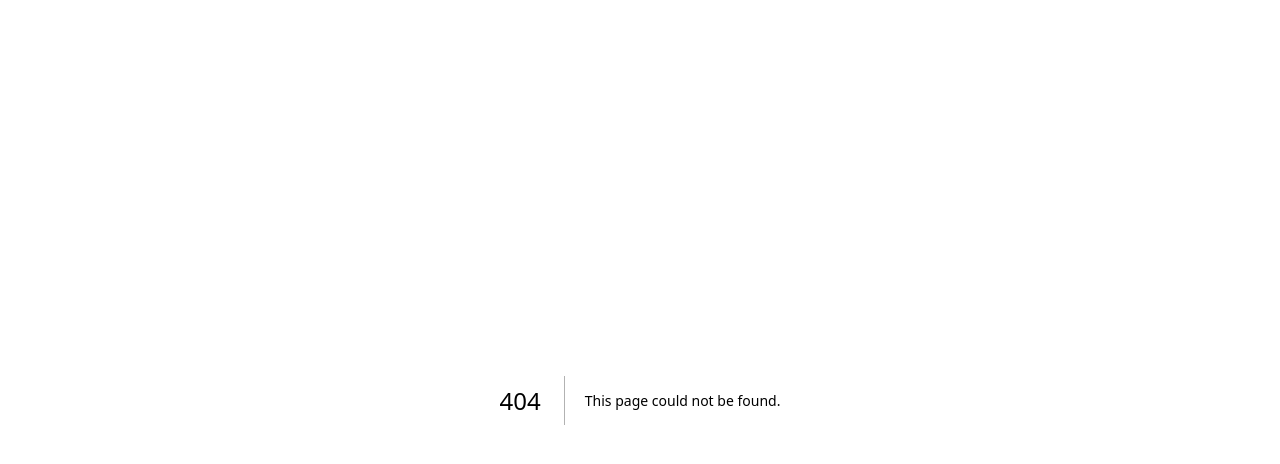
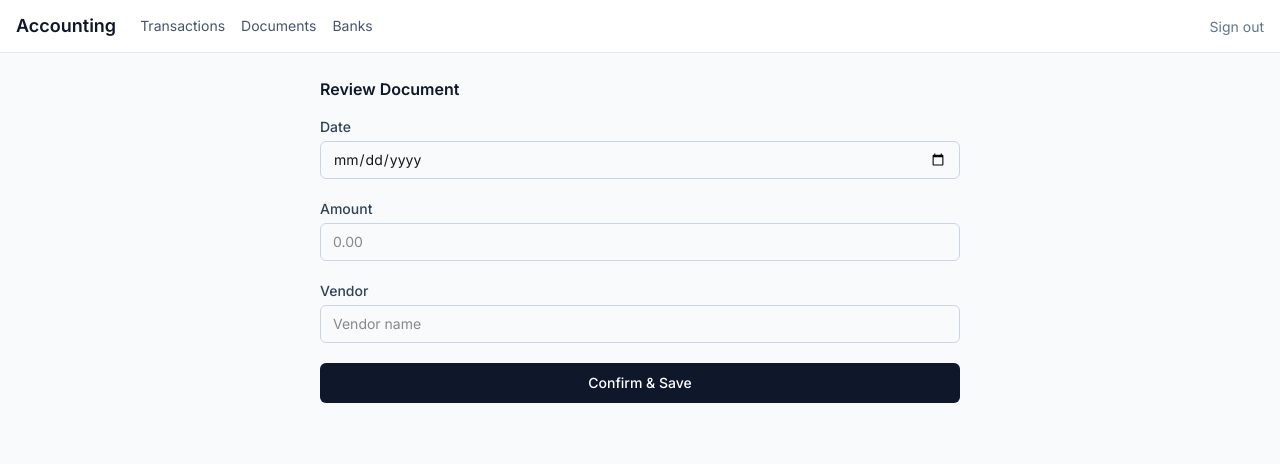
Before and after one commit to louisgarnier/accounting, a Next.js app in the folder frontend/: page /documents/1/review in a window 1280 px wide. Before the commit this address had no page. Shown: the top 464 px of the page. Built offline with nearby package versions, Linux system fonts and the light colour scheme.

Commit message:
[EPIC-5] feat: add OCR review and confirm screen

```diff
--- /dev/null
+++ b/frontend/app/(dashboard)/documents/[id]/review/page.tsx
@@ -0,0 +1,168 @@
+'use client'
+
+import { useState, useEffect } from 'react'
+import { useRouter, useParams } from 'next/navigation'
+import { createClient } from '@/lib/supabase/client'
+
+const LOW_CONFIDENCE = 0.7
+
+type FieldConf = { date: number; amount: number; vendor: number }
+
+function ConfidenceBadge({ confidence }: { confidence: number }) {
+  if (confidence >= LOW_CONFIDENCE) return null
+  return (
+    <span className="ml-2 text-xs px-1.5 py-0.5 rounded bg-amber-100 text-amber-700">
+      Low confidence — check this field
+    </span>
+  )
+}
+
+export default function ReviewPage() {
+  const router = useRouter()
+  const params = useParams()
+  const documentId = params.id as string
+
+  const [date, setDate] = useState('')
+  const [amount, setAmount] = useState('')
+  const [vendor, setVendor] = useState('')
+  const [fieldConf, setFieldConf] = useState<FieldConf>({ date: 1, amount: 1, vendor: 1 })
+  const [ocrStatus, setOcrStatus] = useState('')
+  const [loading, setLoading] = useState(true)
+  const [saving, setSaving] = useState(false)
+  const [error, setError] = useState('')
+
+  useEffect(() => {
+    const raw = sessionStorage.getItem(`ocr_${documentId}`)
+    if (raw) {
+      const data = JSON.parse(raw)
+      setDate(data.date || '')
+      setAmount(data.amount !== null ? String(data.amount) : '')
+      setVendor(data.vendor || '')
+      setFieldConf(data.field_confidence || { date: 1, amount: 1, vendor: 1 })
+      setOcrStatus(data.ocr_status || '')
+    }
+    setLoading(false)
+  }, [documentId])
+
+  async function handleConfirm(e: React.FormEvent) {
+    e.preventDefault()
+    setSaving(true)
+    setError('')
+
+    const supabase = createClient()
+    const { data: { session } } = await supabase.auth.getSession()
+
+    try {
+      const resp = await fetch(
+        `${process.env.NEXT_PUBLIC_BACKEND_URL}/api/documents/${documentId}/confirm`,
+        {
+          method: 'PATCH',
+          headers: {
+            'Content-Type': 'application/json',
+            Authorization: `Bearer ${session?.access_token}`,
+          },
+          body: JSON.stringify({
+            date: date || null,
+            amount: amount ? parseFloat(amount) : null,
+            vendor: vendor || null,
+            category_id: null,
+          }),
+        }
+      )
+
+      if (!resp.ok) {
+        setError('Failed to save. Please try again.')
+        return
+      }
+
+      sessionStorage.removeItem(`ocr_${documentId}`)
+      router.push('/documents?uploaded=1')
+    } catch {
+      setError('Failed to save. Please check your connection.')
+    } finally {
+      setSaving(false)
+    }
+  }
+
+  if (loading) {
+    return <div className="text-center py-16 text-slate-400 text-sm">Loading…</div>
+  }
+
+  return (
+    <div>
+      <h2 className="text-base font-semibold text-slate-900 mb-2">Review Document</h2>
+
+      {ocrStatus === 'failed' && (
+        <div className="mb-4 text-sm text-amber-700 bg-amber-50 border border-amber-200 rounded-md px-3 py-2">
+          OCR could not extract fields automatically. Please fill them in manually.
+        </div>
+      )}
+
+      <form onSubmit={handleConfirm} className="space-y-5 mt-4">
+        <div>
+          <label className="block text-sm font-medium text-slate-700 mb-1">
+            Date
+            <ConfidenceBadge confidence={fieldConf.date} />
+          </label>
+          <input
+            type="date"
+            value={date}
+            onChange={(e) => setDate(e.target.value)}
+            className={`w-full border rounded-md px-3 py-2 text-sm ${
+              fieldConf.date < LOW_CONFIDENCE
+                ? 'border-amber-400 bg-amber-50'
+                : 'border-slate-300'
+            }`}
+          />
+        </div>
+
+        <div>
+          <label className="block text-sm font-medium text-slate-700 mb-1">
+            Amount
+            <ConfidenceBadge confidence={fieldConf.amount} />
+          </label>
+          <input
+            type="number"
+            step="0.01"
+            value={amount}
+            onChange={(e) => setAmount(e.target.value)}
+            placeholder="0.00"
+            className={`w-full border rounded-md px-3 py-2 text-sm ${
+              fieldConf.amount < LOW_CONFIDENCE
+                ? 'border-amber-400 bg-amber-50'
+                : 'border-slate-300'
+            }`}
+          />
+        </div>
+
+        <div>
+          <label className="block text-sm font-medium text-slate-700 mb-1">
+            Vendor
+            <ConfidenceBadge confidence={fieldConf.vendor} />
+          </label>
+          <input
+            type="text"
+            value={vendor}
+            onChange={(e) => setVendor(e.target.value)}
+            placeholder="Vendor name"
+            className={`w-full border rounded-md px-3 py-2 text-sm ${
+              fieldConf.vendor < LOW_CONFIDENCE
+                ? 'border-amber-400 bg-amber-50'
+                : 'border-slate-300'
+            }`}
+          />
+        </div>
+
+        {error && <p className="text-sm text-red-600">{error}</p>}
+
+        <button
+          type="submit"
+          disabled={saving}
+          className="w-full bg-slate-900 text-white rounded-md py-2.5 text-sm font-medium disabled:opacity-50"
+        >
+          {saving ? 'Saving…' : 'Confirm & Save'}
+        </button>
+      </form>
+    </div>
+  )
+}
```
